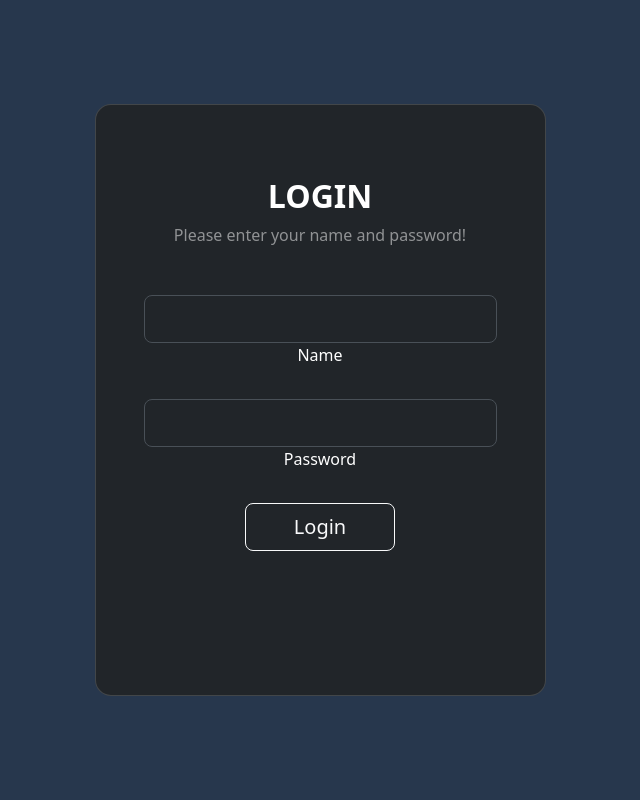
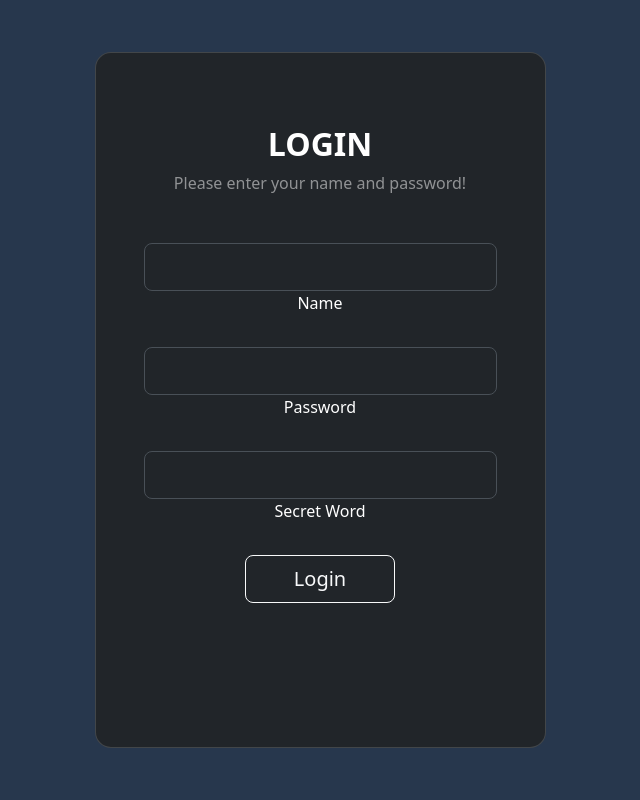
Before and after one commit to molfaryura/philosophy-api, a Flask app: template templates/admin_login.html in a window 1280 px wide. Shown: the whole page, without its empty margins (320-960 px from the left). Run offline with Flask 3, Linux system fonts and the light colour scheme; the template is opened without the code that fills it, so the values that code supplies are empty, except form fields; tables that the repository leaves empty hold one stand-in row (values such as "Sample post"); form fields are guessed from the names that the template uses.

Commit message:
Changed forms, issue #4

```diff
--- a/templates/admin_login.html
+++ b/templates/admin_login.html
@@ -37,25 +37,25 @@
                     Please enter your name and password!
                   </p>
                   <form method="post">
+                    {{ form.hidden_tag() }}
                     <div class="form-outline form-white mb-4">
-                      <input
-                        type="text"
-                        name="username"
-                        id="typeUsernameX"
-                        class="form-control form-control-lg"
-                      />
+                      {{ form.username(class="form-control form-control-lg",
+                      id="typeUsernameX") }}
                       <label class="form-label" for="typeUsernameX">Name</label>
                     </div>
 
                     <div class="form-outline form-white mb-4">
-                      <input
-                        type="password"
-                        name="password"
-                        id="typePasswordX"
-                        class="form-control form-control-lg"
-                      />
+                      {{ form.password(class="form-control form-control-lg",
+                      id="typePasswordX") }}
                       <label class="form-label" for="typePasswordX"
                         >Password</label
+                      >
+                    </div>
+                    <div class="form-outline form-white mb-4">
+                      {{ form.secret(class="form-control form-control-lg",
+                      id="typeSecretX") }}
+                      <label class="form-label" for="typeSecretX"
+                        >Secret Word</label
                       >
                     </div>
 
```
